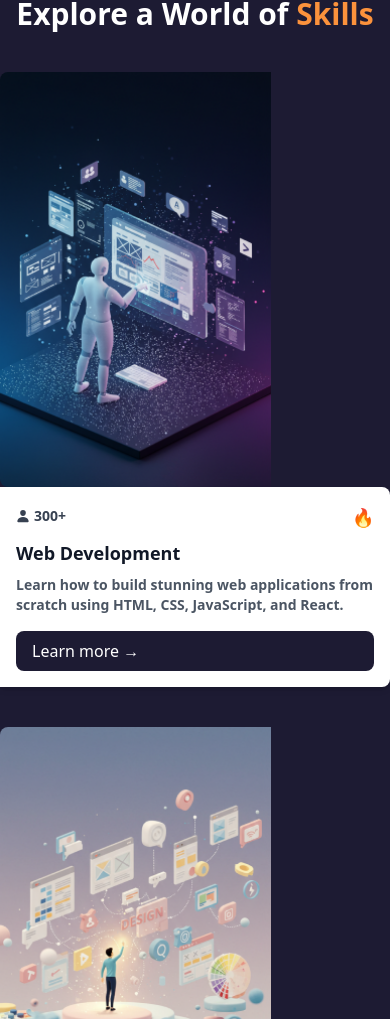
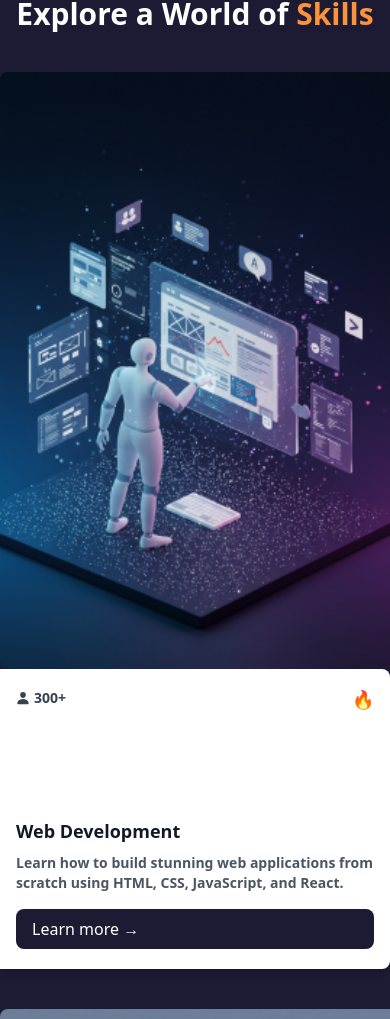
Before and after one commit to FutureLabss/FutureLabs-Lms, a Next.js app: page / in a window 390 px wide. Shown: the part 465-1484 px from the top of the page. Built offline with nearby package versions, Linux system fonts and the light colour scheme.

Commit message:
pull reguest

```diff
--- a/src/core/config/api.config.ts
+++ b/src/core/config/api.config.ts
@@ -1,6 +1,6 @@
 import axios from "axios";
 
-const BASE_URL = process.env.NEXT_PUBLIC_BASE_URL || "https://expertnaire-admin-be.onrender.com/api/v1";
+const BASE_URL = process.env.NEXT_PUBLIC_BASE_URL || "https://futurelabs-manager-be.onrender.com/api/v1";
 
 axios.defaults.baseURL = BASE_URL;
 axios.defaults.withCredentials = false;
--- a/src/shared/components/dashboard/components/explorecontent/card.tsx
+++ b/src/shared/components/dashboard/components/explorecontent/card.tsx
@@ -2,9 +2,6 @@ import Button from '@/shared/components/common/Button';
 import Image, { StaticImageData } from 'next/image';
 import React from 'react';
 import { IoPerson } from "react-icons/io5";
-import { FaUserGraduate } from "react-icons/fa";
-
-
 
 interface ICardProps {
   title: string;
@@ -16,17 +13,17 @@ interface ICardProps {
 export default function CardComponent (props: ICardProps){
   return (
     <div className='flex flex-col md:flex-row w-[100%] md:max-w-[606px] md:mx-auto '>
-        <div  className='w-[100%] max-w-[271px] md:mx-[auto]: rounded-l-lg'>
-      <Image src={props.img} alt={'images'} className='rounded-l-lg w-[100%]' />
+        <div  className='w-[100%] max-w-[571px] md:max-w-[800px] md:mx-[auto]: rounded-l-lg '>
+      <Image src={props.img} alt={'images'} className='rounded-l-lg w-full h-full object-cover' />
         </div>
-        <div className="bg-white rounded-r-lg shadow-md p-4 text-left w-[100%]">
+        <div className="bg-white rounded-r-lg shadow-md p-4 text-left w-[100%] min-h-[300px]">
         <div className="flex  justify-between items-center mb-2">
             <div className='flex flex-row gap-5'>
             <span className="text-gray-700 text-sm font-bold flex flex-row gap-1"> <IoPerson /> <span className='mt-[-3px]'>{props.persons}+</span></span>
             </div>
             <span className="text-red-500 text-lg font-bold">🔥</span>
         </div>
-        <div className='md:pt-[12rem] pt-[]'>
+        <div className='md:pt-[12rem] pt-[6rem]'>
         <h3 className="text-lg font-semibold text-gray-900">{props.title}</h3>
         <p className="text-gray-600 text-sm mt-2 font-bold">
             {props.description.length > 100 ? `${props.description.slice(0, 100)}...` : props.description}
--- a/src/shared/components/layouts/sidebar.tsx
+++ b/src/shared/components/layouts/sidebar.tsx
@@ -1,12 +1,10 @@
 import logo from "../../../assets/logo.png"
 import Link from "next/link";
 import { FaTimes } from "react-icons/fa";
-// import DropdownMenu from "../common/dropdown";
 import { useAuthContext } from "@/shared/context/auth";
 import { useState } from "react";
 import Image from "next/image";
 import Avatar from "../../../assets/Avatar.png"
-// import Solid from "../../../assets/Solid.png"
 import useActiveMenu from "@/shared/hooks/layout/activeMenu";
 import DropdownMenu from "../common/dropdown";
 import { AdminMenus } from "@/core/menu.const";
--- a/src/shared/hooks/layout/activeMenu.tsx
+++ b/src/shared/hooks/layout/activeMenu.tsx
@@ -1,4 +1,3 @@
-// import { AdminMenuLookup } from "@/core/const/menu.const";
 import { AdminMenuLookup } from "@/core/menu.const";
 import { usePathname } from "next/navigation";
 
```
Also changed, not shown: src/pages/user/index.tsx (+0 -12 lines).
